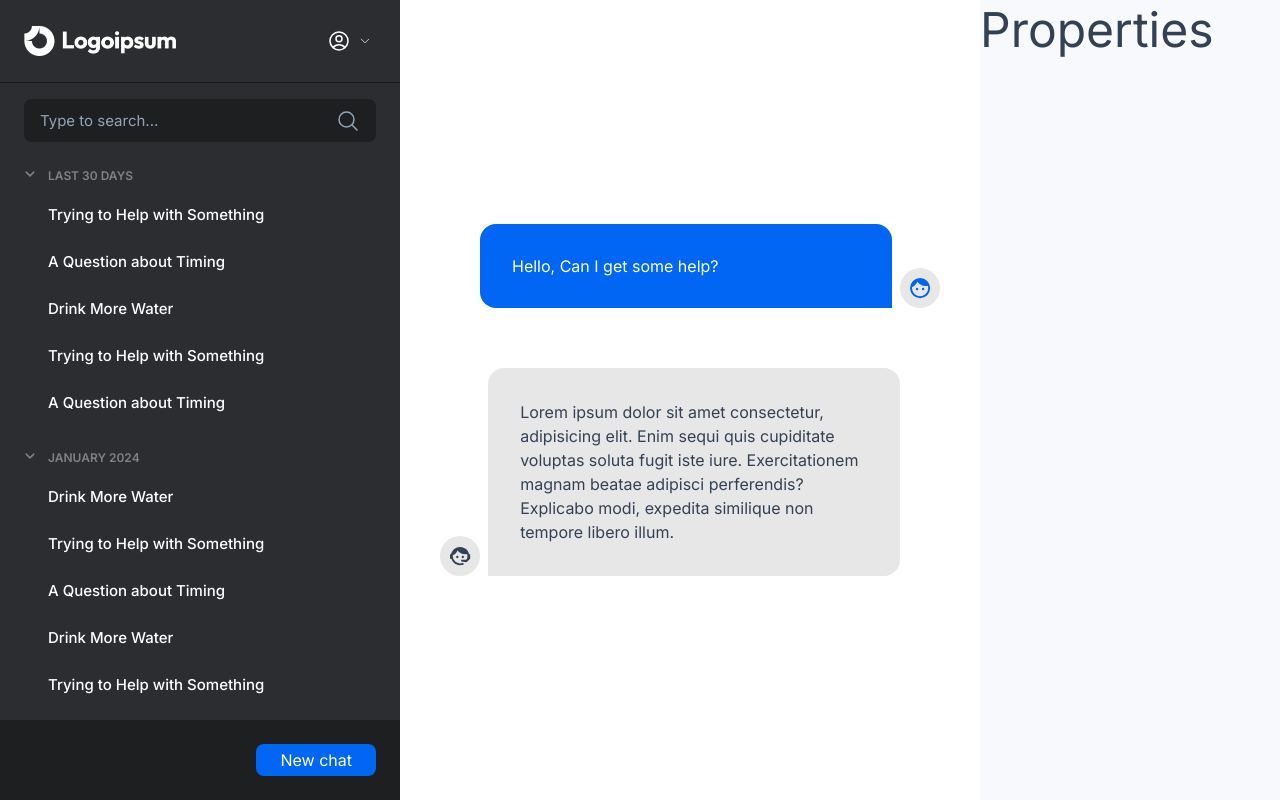
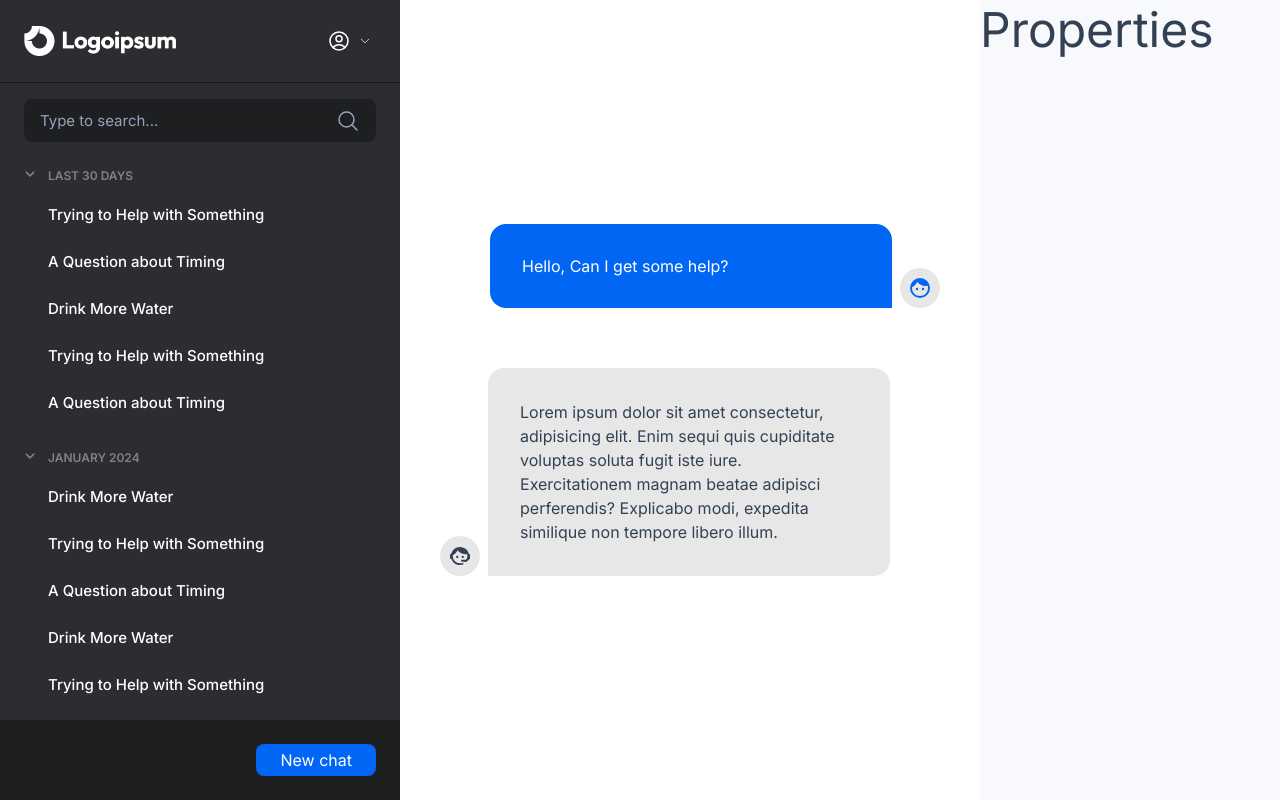
Before and after one commit to ZeevRispler/react-app, a React (Vite) app: page / in a window 1280 px wide. Built offline with nearby package versions, Linux system fonts and the light colour scheme.

Commit message:
Update Bubble.css

```diff
--- a/src/Bubble.css
+++ b/src/Bubble.css
@@ -3,15 +3,15 @@
     gap: 8px;
     align-items: flex-end;
     flex-direction: row-reverse;
-    margin-left: 80px;
+    margin-left: 90px;
     margin-right: 40px;
-    width: calc(100% - 120px);
+    width: calc(100% - 130px);
 }
 
 .comp-bubble.true {
     flex-direction: row;
     margin-left: 40px;
-    margin-right: 80px;
+    margin-right: 90px;
 }
 
 .comp-bubble .inner-bubble {
```
